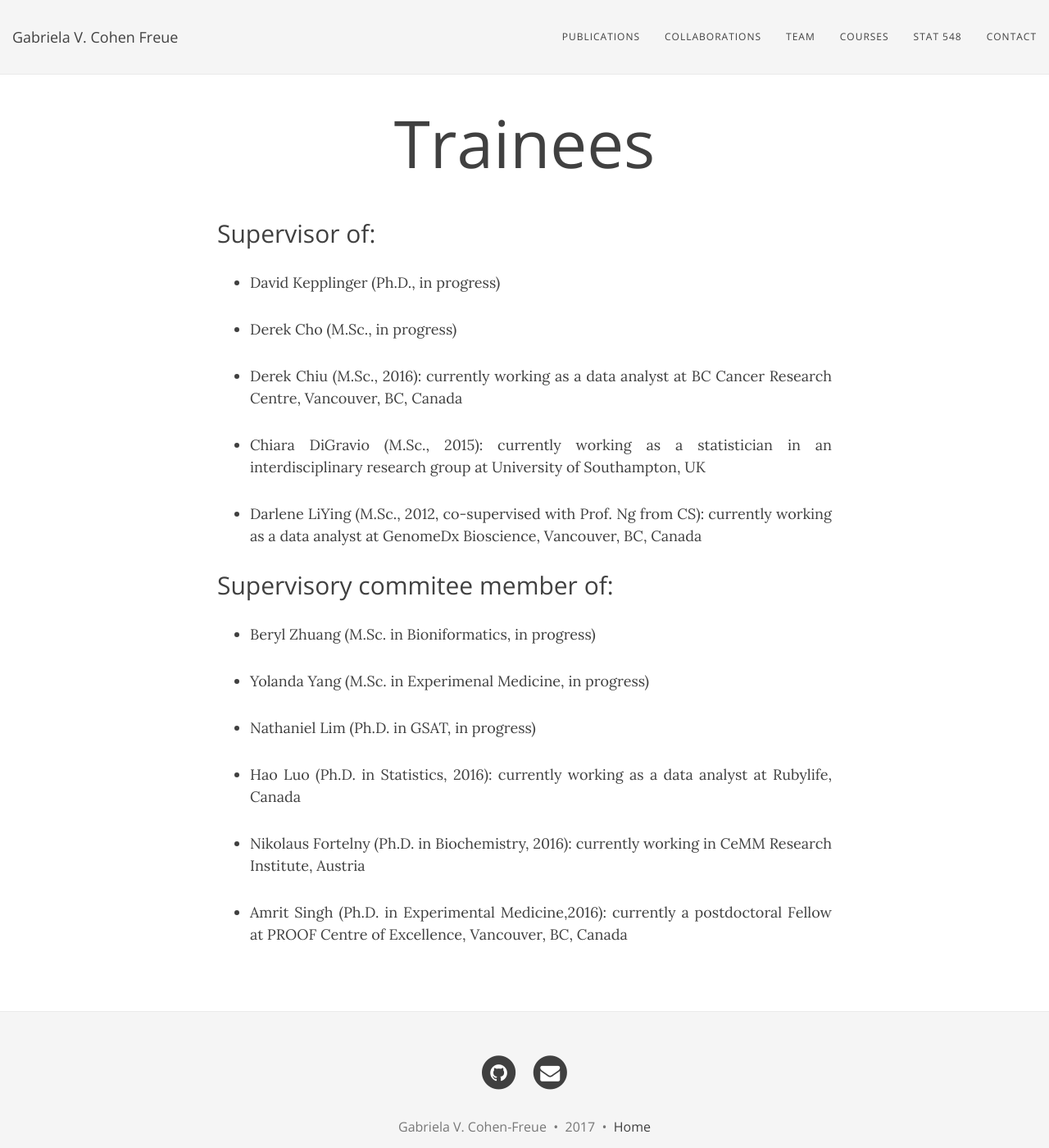
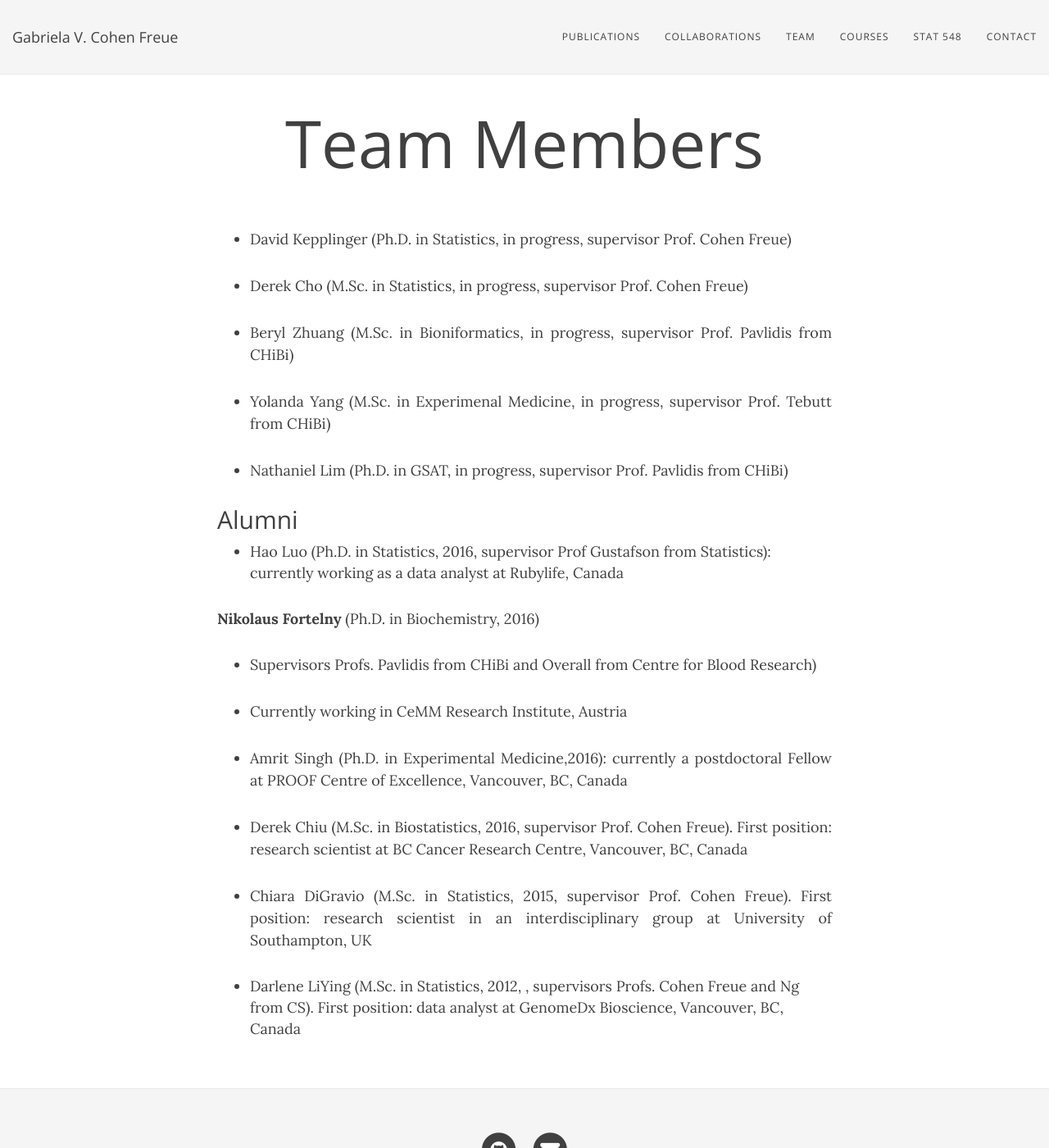
Before and after one commit to gcohenfr/gcohenfr.github.io, a Jekyll site: the page built from team.md, in a window 1280 px wide and 1400 px high. Shown: the whole window at 82% size. Built offline with Jekyll 4.4.1, drawn with Linux system fonts in a browser that asks for light colours; nearby versions of some CDN libraries.

Commit message:
Update team.md

```diff
--- a/team.md
+++ b/team.md
@@ -1,31 +1,33 @@
 ---
 layout: page
-title: Trainees
+title: Team Members
 ---
 
-## Supervisor of:
 
-- David Kepplinger (Ph.D., in progress)
+- David Kepplinger (Ph.D. in Statistics, in progress, supervisor Prof. Cohen Freue)
 
-- Derek Cho (M.Sc., in progress)
+- Derek Cho (M.Sc. in Statistics, in progress, supervisor Prof. Cohen Freue)
 
-- Derek Chiu (M.Sc., 2016): currently working as a data analyst at BC Cancer Research Centre, Vancouver, BC, Canada
+- Beryl Zhuang (M.Sc. in Bioniformatics, in progress, supervisor Prof. Pavlidis from CHiBi)
 
-- Chiara DiGravio (M.Sc., 2015): currently working as a statistician in an interdisciplinary research group at University of Southampton, UK
+- Yolanda Yang (M.Sc. in Experimenal Medicine, in progress, supervisor Prof. Tebutt from CHiBi)
 
-- Darlene LiYing (M.Sc., 2012, co-supervised with Prof. Ng from CS): currently working as a data analyst at
-GenomeDx Bioscience, Vancouver, BC, Canada
+- Nathaniel Lim (Ph.D. in GSAT, in progress, supervisor Prof. Pavlidis from CHiBi)
 
-## Supervisory commitee member of:
 
-- Beryl Zhuang (M.Sc. in Bioniformatics, in progress)
+## Alumni
 
-- Yolanda Yang (M.Sc. in Experimenal Medicine, in progress)
 
-- Nathaniel Lim (Ph.D. in GSAT, in progress)
+- Hao Luo (Ph.D. in Statistics, 2016, supervisor Prof Gustafson from Statistics): currently working as a data analyst at Rubylife, Canada
 
-- Hao Luo (Ph.D. in Statistics, 2016): currently working as a data analyst at Rubylife, Canada
-
-- Nikolaus Fortelny (Ph.D. in Biochemistry, 2016): currently working in CeMM Research Institute, Austria
+**Nikolaus Fortelny** (Ph.D. in Biochemistry, 2016)
+  - Supervisors Profs. Pavlidis from CHiBi and Overall from Centre for Blood Research)
+  - Currently working in CeMM Research Institute, Austria
 
 - Amrit Singh (Ph.D. in Experimental Medicine,2016): currently a postdoctoral Fellow at PROOF Centre of Excellence, Vancouver, BC, Canada
+
+- Derek Chiu (M.Sc. in Biostatistics, 2016, supervisor Prof. Cohen Freue). First position: research scientist at BC Cancer Research Centre, Vancouver, BC, Canada
+
+- Chiara DiGravio (M.Sc. in Statistics, 2015, supervisor Prof. Cohen Freue). First position: research scientist in an interdisciplinary group at University of Southampton, UK
+
+- Darlene LiYing (M.Sc. in Statistics, 2012, , supervisors Profs. Cohen Freue and Ng from CS). First position: data analyst at GenomeDx Bioscience, Vancouver, BC, Canada
```
